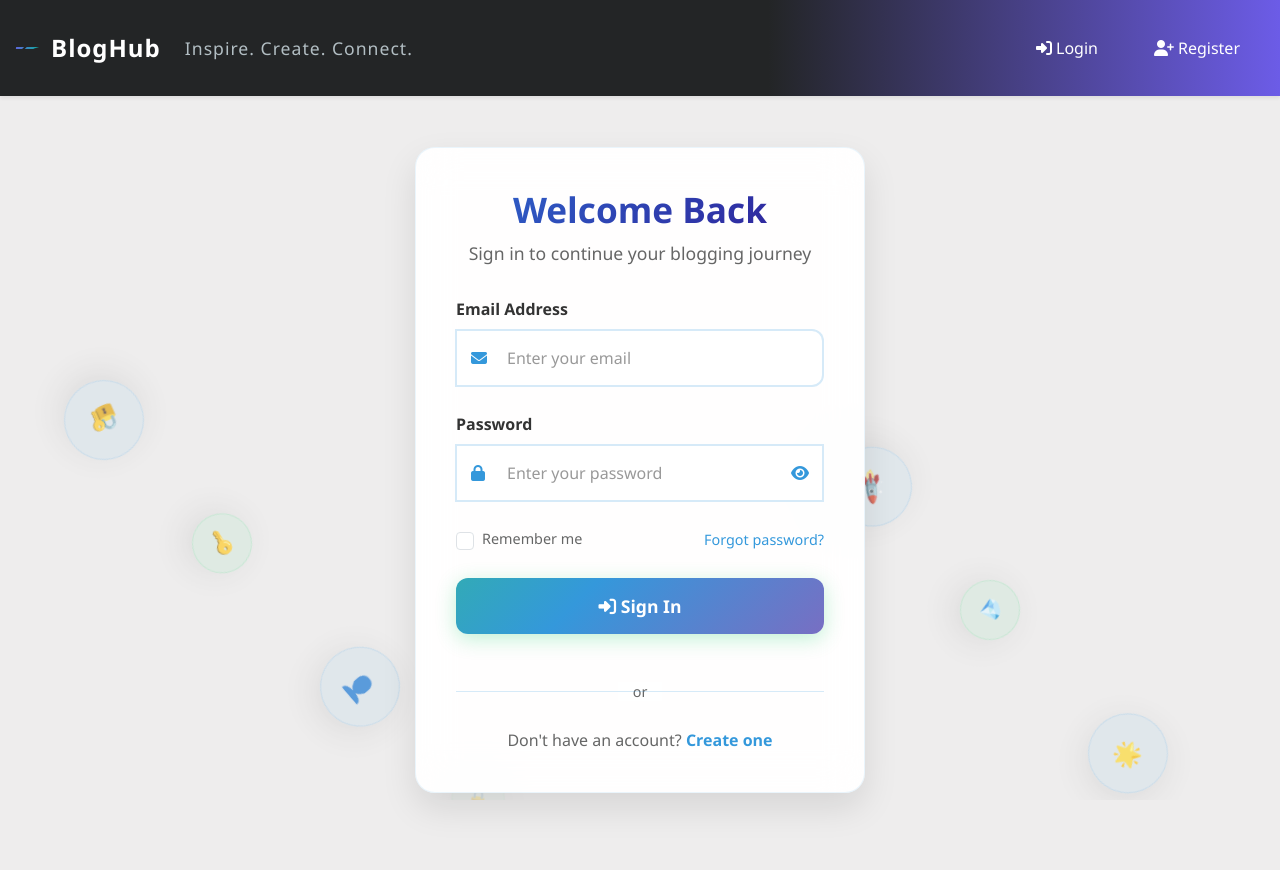
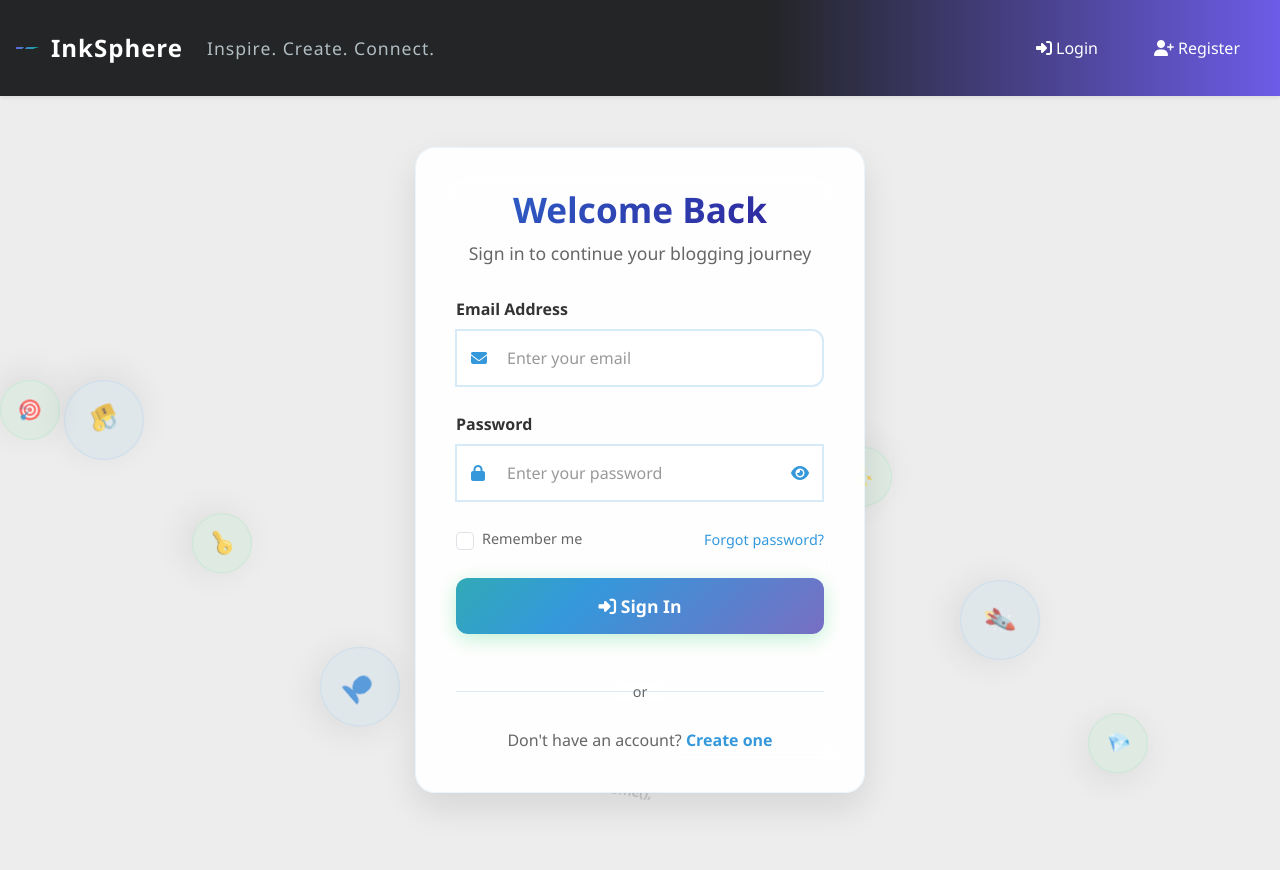
Before and after one commit to sardarbikram07/Blog-Website, an ASP.NET Core app: page /Auth/Login in a window 1280 px wide. Run offline with ASP.NET Core 8, Linux system fonts and the light colour scheme; some libraries are stand-ins or nearby versions; some web fonts are replaced.

Commit message:
Login.cshtml

```diff
--- a/blogapp/Views/Auth/Login.cshtml
+++ b/blogapp/Views/Auth/Login.cshtml
@@ -9,7 +9,7 @@
 <head>
     <meta charset="UTF-8">
     <meta name="viewport" content="width=device-width, initial-scale=1.0">
-    <title>BlogHub - Login</title>
+    <title>InkSphere - Login</title>
     <link href="https://fonts.googleapis.com/css2?family=Segoe+UI:wght@400;700&display=swap" rel="stylesheet" />
     <link href="https://cdnjs.cloudflare.com/ajax/libs/font-awesome/6.5.0/css/all.min.css" rel="stylesheet" />
     <link href="https://cdn.jsdelivr.net/npm/bootstrap@5.3.0/dist/css/bootstrap.min.css" rel="stylesheet" />
@@ -369,7 +369,7 @@
         <div class="container-fluid">
             <a class="navbar-brand d-flex align-items-center gap-2" href="/">
                 <i class="fas fa-feather-alt fa-lg text-gradient"></i>
-                <span>BlogHub</span>
+                <span>InkSphere</span>
             </a>
             <span class="navbar-text d-none d-md-inline ms-2 fw-light" style="font-size:1.1rem; color:#b2bec3; letter-spacing:1px;">Inspire. Create. Connect.</span>
             <button class="navbar-toggler" type="button" data-bs-toggle="collapse" data-bs-target="#navbarNav" aria-controls="navbarNav" aria-expanded="false" aria-label="Toggle navigation">
@@ -394,6 +394,9 @@
         </div>
         <div class="floating-item">
             <div class="login-icon">👤</div>
+        </div>
+        <div class="floating-item">
+            <div class="writing-text">const blog = () => awesome();</div>
         </div>
         <div class="floating-item">
             <div class="key-icon">🔒</div>
```
